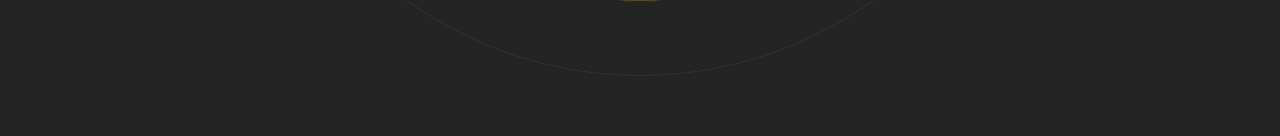
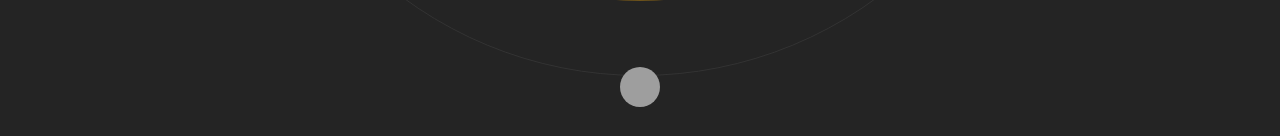
Before and after one commit to salomonj11/Portfolio, a Next.js app: page / in a window 1280 px wide. Shown: the part 661-797 px from the top of the page. Built offline with nearby package versions, Linux system fonts and the light colour scheme; grey boxes are pictures that could not be loaded.

Commit message:
added home icon to footer

```diff
--- a/components/ExperienceCard.tsx
+++ b/components/ExperienceCard.tsx
@@ -71,16 +71,16 @@
             and scalability for present and future engineering
             efforts.
           </li>
-          <li>
+          {/* <li>
             Examine existing systems for flaws and create solutions
             that improve service uptime and time-to-resolve through
             monitoring and automated remediation.
-          </li>
-          <li>
+          </li> */}
+          {/* <li>
             Plan and execute full software development lifecycle for
             each assigned project, adhering to company standards and
             expectations.
-          </li>
+          </li> */}
         </ul>
       </div>
     </article>
--- a/package.json
+++ b/package.json
@@ -9,6 +9,9 @@
     "lint": "next lint"
   },
   "dependencies": {
+    "@fortawesome/fontawesome-svg-core": "^6.3.0",
+    "@fortawesome/free-solid-svg-icons": "^6.3.0",
+    "@fortawesome/react-fontawesome": "^0.2.0",
     "@heroicons/react": "^2.0.13",
     "framer-motion": "^7.5.3",
     "next": "12.3.1",
--- a/pages/index.tsx
+++ b/pages/index.tsx
@@ -1,14 +1,15 @@
+/* eslint-disable @next/next/no-img-element */
 import type { NextPage } from 'next';
 import Head from 'next/head';
 import Header from '../components/Header';
-import styles from '../styles/Home.module.css';
 import Hero from '../components/Hero';
 import About from '../components/About';
-import Experience from '../components/WorkExperience';
 import Projects from '../components/Projects';
 import ContactMe from '../components/ContactMe';
 import Skills from '../components/Skills';
 import WorkExperience from '../components/WorkExperience';
+import Link from 'next/link';
+import { motion } from 'framer-motion';
 
 const Home: NextPage = () => {
   return (
@@ -41,6 +42,33 @@
       <section id="contact" className="snap-start">
         <ContactMe />
       </section>
+
+      <Link href="#hero">
+        <footer className="sticky bottom-8 w-full cursor-pointer">
+          <motion.div
+            initial={{
+              x: -500,
+              opacity: 0,
+              scale: 0.5,
+            }}
+            animate={{
+              x: 0,
+              opacity: 1,
+              scale: 1,
+            }}
+            transition={{
+              duration: 1.4,
+            }}
+            className="flex items-center justify-center"
+          >
+            <img
+              className="h-10 w-10 rounded-full filter grayscale hover:grayscale-0 cursor-pointer"
+              src="https://img.icons8.com/color-glass/512/home.png"
+              alt=""
+            />
+          </motion.div>
+        </footer>
+      </Link>
     </div>
   );
 };
```
Also changed, not shown: 1 other file (tests, documents, lock files or other folders).
